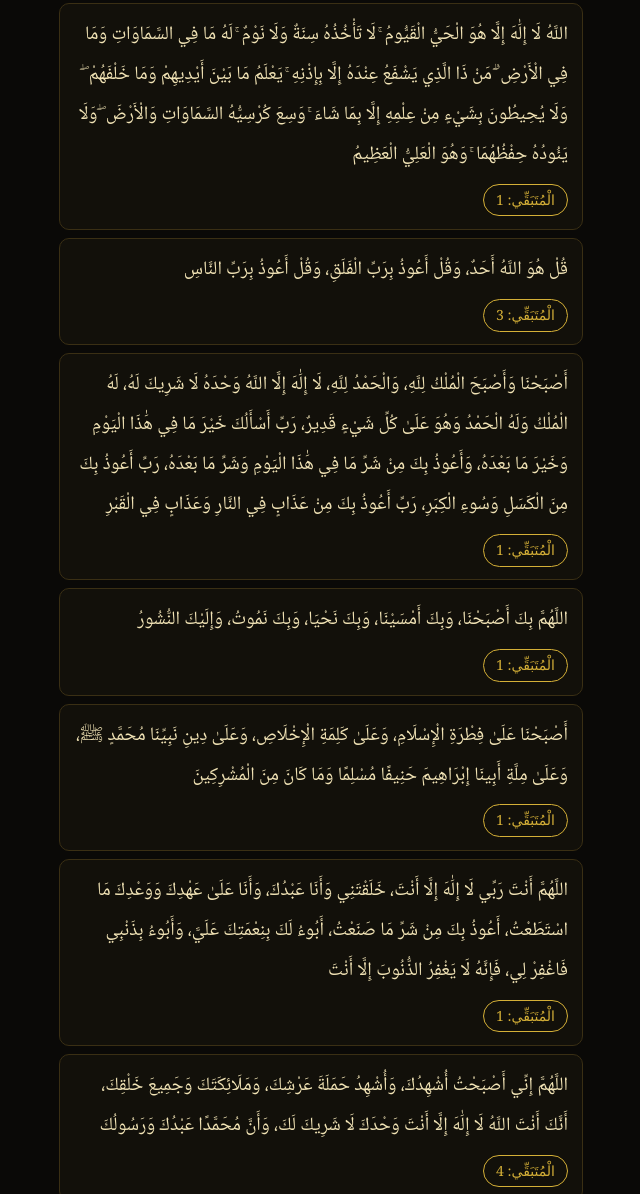
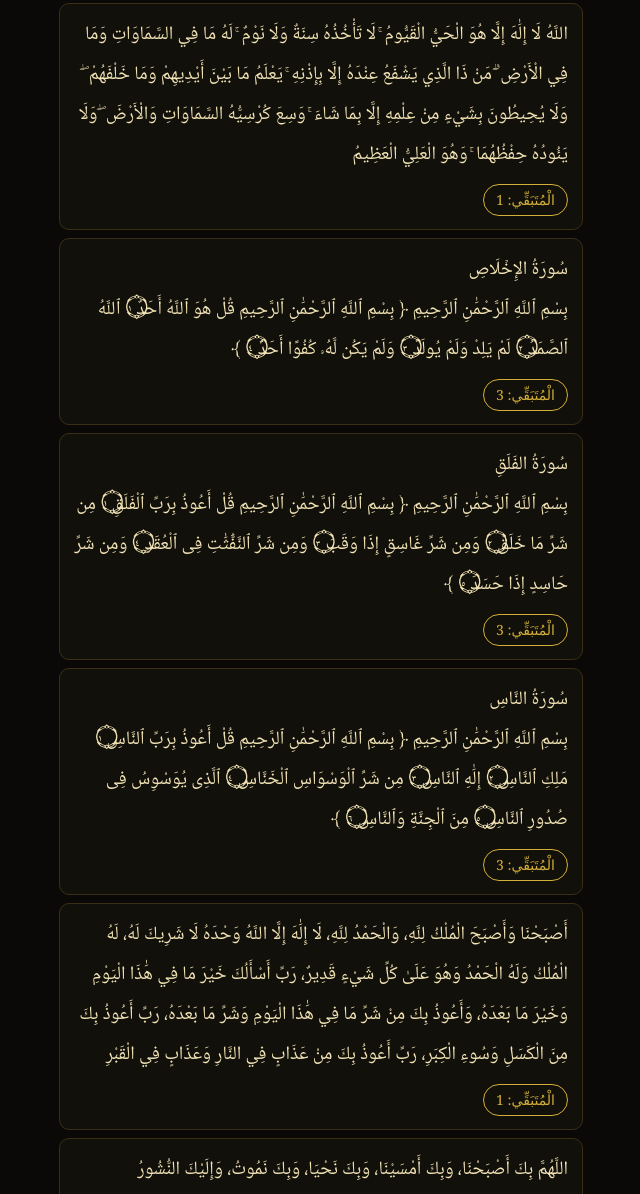
Before and after one commit to islami-tawba/islami-tawba, a plain HTML site: page index.html in a window 1280 px wide. Shown: the part 1830-3024 px from the top of the page, without its empty margins (319-959 px from the left). Drawn offline with Linux system fonts and the light colour scheme.

Commit message:
Update dhikr text formatting and add new entries

```diff
--- a/index.html
+++ b/index.html
@@ -57,7 +57,7 @@ h2{color:var(--g);font-size:22px;font-weight:700;margin:18px 0 6px}
 .foot{text-align:center;color:var(--g3);font-size:14px;margin-top:6px}
 .dhikr{display:block;width:100%;text-align:start;padding:12px 14px;border:1px solid #3a2f14;border-radius:10px;background:#12100a;margin:8px 0;cursor:pointer;-webkit-tap-highlight-color:transparent}
 .dhikr:active{background:#1d1709}
-.dhikr .txt{display:block;font-size:19px;line-height:2.1}
+.dhikr .txt{white-space:pre-line;display:block;font-size:19px;line-height:2.1}
 .dhikr .rem{display:inline-block;margin-top:8px;padding:2px 12px;border:1px solid var(--g);border-radius:20px;color:var(--g);font-size:14px;font-family:Georgia,serif}
 .dhikr.done{opacity:.5}
 .dhikr.done .rem{border-color:var(--g3);color:var(--g3)}
@@ -207,7 +207,9 @@ body.light .mode-btn{background:#fdf8e7dd;border-color:#c0a968;color:var(--g)}
   var AD={
     sabah:[
       {t:"اللَّهُ لَا إِلَٰهَ إِلَّا هُوَ الْحَيُّ الْقَيُّومُ ۚ لَا تَأْخُذُهُ سِنَةٌ وَلَا نَوْمٌ ۚ لَهُ مَا فِي السَّمَاوَاتِ وَمَا فِي الْأَرْضِ ۗ مَنْ ذَا الَّذِي يَشْفَعُ عِنْدَهُ إِلَّا بِإِذْنِهِ ۚ يَعْلَمُ مَا بَيْنَ أَيْدِيهِمْ وَمَا خَلْفَهُمْ ۖ وَلَا يُحِيطُونَ بِشَيْءٍ مِنْ عِلْمِهِ إِلَّا بِمَا شَاءَ ۚ وَسِعَ كُرْسِيُّهُ السَّمَاوَاتِ وَالْأَرْضَ ۖ وَلَا يَئُودُهُ حِفْظُهُمَا ۚ وَهُوَ الْعَلِيُّ الْعَظِيمُ",g:1},
-      {t:"قُلْ هُوَ اللَّهُ أَحَدٌ، وَقُلْ أَعُوذُ بِرَبِّ الْفَلَقِ، وَقُلْ أَعُوذُ بِرَبِّ النَّاسِ",g:3},
+      {t:"سُورَةُ الإِخۡلَاصِ\nبِسْمِ ٱللَّهِ ٱلرَّحْمَٰنِ ٱلرَّحِيمِ ﴿ بِسْمِ ٱللَّهِ ٱلرَّحْمَٰنِ ٱلرَّحِيمِ قُلْ هُوَ ٱللَّهُ أَحَدٌ ۝١ ٱللَّهُ ٱلصَّمَدُ ۝٢ لَمْ يَلِدْ وَلَمْ يُولَدْ ۝٣ وَلَمْ يَكُن لَّهُۥ كُفُوًا أَحَدٌۢ ۝٤ ﴾",g:3},
+      {t:"سُورَةُ الفَلَقِ\nبِسْمِ ٱللَّهِ ٱلرَّحْمَٰنِ ٱلرَّحِيمِ ﴿ بِسْمِ ٱللَّهِ ٱلرَّحْمَٰنِ ٱلرَّحِيمِ قُلْ أَعُوذُ بِرَبِّ ٱلْفَلَقِ ۝١ مِن شَرِّ مَا خَلَقَ ۝٢ وَمِن شَرِّ غَاسِقٍ إِذَا وَقَبَ ۝٣ وَمِن شَرِّ ٱلنَّفَّٰثَٰتِ فِى ٱلْعُقَدِ ۝٤ وَمِن شَرِّ حَاسِدٍ إِذَا حَسَدَ ۝٥ ﴾",g:3},
+      {t:"سُورَةُ النَّاسِ\nبِسْمِ ٱللَّهِ ٱلرَّحْمَٰنِ ٱلرَّحِيمِ ﴿ بِسْمِ ٱللَّهِ ٱلرَّحْمَٰنِ ٱلرَّحِيمِ قُلْ أَعُوذُ بِرَبِّ ٱلنَّاسِ ۝١ مَلِكِ ٱلنَّاسِ ۝٢ إِلَٰهِ ٱلنَّاسِ ۝٣ مِن شَرِّ ٱلْوَسْوَاسِ ٱلْخَنَّاسِ ۝٤ ٱلَّذِى يُوَسْوِسُ فِى صُدُورِ ٱلنَّاسِ ۝٥ مِنَ ٱلْجِنَّةِ وَٱلنَّاسِ ۝٦ ﴾",g:3},
       {t:"أَصْبَحْنَا وَأَصْبَحَ الْمُلْكُ لِلَّهِ، وَالْحَمْدُ لِلَّهِ، لَا إِلَٰهَ إِلَّا اللَّهُ وَحْدَهُ لَا شَرِيكَ لَهُ، لَهُ الْمُلْكُ وَلَهُ الْحَمْدُ وَهُوَ عَلَىٰ كُلِّ شَيْءٍ قَدِيرٌ، رَبِّ أَسْأَلُكَ خَيْرَ مَا فِي هَٰذَا الْيَوْمِ وَخَيْرَ مَا بَعْدَهُ، وَأَعُوذُ بِكَ مِنْ شَرِّ مَا فِي هَٰذَا الْيَوْمِ وَشَرِّ مَا بَعْدَهُ، رَبِّ أَعُوذُ بِكَ مِنَ الْكَسَلِ وَسُوءِ الْكِبَرِ، رَبِّ أَعُوذُ بِكَ مِنْ عَذَابٍ فِي النَّارِ وَعَذَابٍ فِي الْقَبْرِ",g:1},
       {t:"اللَّهُمَّ بِكَ أَصْبَحْنَا، وَبِكَ أَمْسَيْنَا، وَبِكَ نَحْيَا، وَبِكَ نَمُوتُ، وَإِلَيْكَ النُّشُورُ",g:1},
       {t:"أَصْبَحْنَا عَلَىٰ فِطْرَةِ الْإِسْلَامِ، وَعَلَىٰ كَلِمَةِ الْإِخْلَاصِ، وَعَلَىٰ دِينِ نَبِيِّنَا مُحَمَّدٍ ﷺ، وَعَلَىٰ مِلَّةِ أَبِينَا إِبْرَاهِيمَ حَنِيفًا مُسْلِمًا وَمَا كَانَ مِنَ الْمُشْرِكِينَ",g:1},
@@ -226,7 +228,9 @@ body.light .mode-btn{background:#fdf8e7dd;border-color:#c0a968;color:var(--g)}
     ],
     masaa:[
       {t:"اللَّهُ لَا إِلَٰهَ إِلَّا هُوَ الْحَيُّ الْقَيُّومُ ۚ لَا تَأْخُذُهُ سِنَةٌ وَلَا نَوْمٌ ۚ لَهُ مَا فِي السَّمَاوَاتِ وَمَا فِي الْأَرْضِ ۗ مَنْ ذَا الَّذِي يَشْفَعُ عِنْدَهُ إِلَّا بِإِذْنِهِ ۚ يَعْلَمُ مَا بَيْنَ أَيْدِيهِمْ وَمَا خَلْفَهُمْ ۖ وَلَا يُحِيطُونَ بِشَيْءٍ مِنْ عِلْمِهِ إِلَّا بِمَا شَاءَ ۚ وَسِعَ كُرْسِيُّهُ السَّمَاوَاتِ وَالْأَرْضَ ۖ وَلَا يَئُودُهُ حِفْظُهُمَا ۚ وَهُوَ الْعَلِيُّ الْعَظِيمُ",g:1},
-      {t:"قُلْ هُوَ اللَّهُ أَحَدٌ، وَقُلْ أَعُوذُ بِرَبِّ الْفَلَقِ، وَقُلْ أَعُوذُ بِرَبِّ النَّاسِ",g:3},
+      {t:"سُورَةُ الإِخۡلَاصِ\nبِسْمِ ٱللَّهِ ٱلرَّحْمَٰنِ ٱلرَّحِيمِ ﴿ بِسْمِ ٱللَّهِ ٱلرَّحْمَٰنِ ٱلرَّحِيمِ قُلْ هُوَ ٱللَّهُ أَحَدٌ ۝١ ٱللَّهُ ٱلصَّمَدُ ۝٢ لَمْ يَلِدْ وَلَمْ يُولَدْ ۝٣ وَلَمْ يَكُن لَّهُۥ كُفُوًا أَحَدٌۢ ۝٤ ﴾",g:3},
+      {t:"سُورَةُ الفَلَقِ\nبِسْمِ ٱللَّهِ ٱلرَّحْمَٰنِ ٱلرَّحِيمِ ﴿ بِسْمِ ٱللَّهِ ٱلرَّحْمَٰنِ ٱلرَّحِيمِ قُلْ أَعُوذُ بِرَبِّ ٱلْفَلَقِ ۝١ مِن شَرِّ مَا خَلَقَ ۝٢ وَمِن شَرِّ غَاسِقٍ إِذَا وَقَبَ ۝٣ وَمِن شَرِّ ٱلنَّفَّٰثَٰتِ فِى ٱلْعُقَدِ ۝٤ وَمِن شَرِّ حَاسِدٍ إِذَا حَسَدَ ۝٥ ﴾",g:3},
+      {t:"سُورَةُ النَّاسِ\nبِسْمِ ٱللَّهِ ٱلرَّحْمَٰنِ ٱلرَّحِيمِ ﴿ بِسْمِ ٱللَّهِ ٱلرَّحْمَٰنِ ٱلرَّحِيمِ قُلْ أَعُوذُ بِرَبِّ ٱلنَّاسِ ۝١ مَلِكِ ٱلنَّاسِ ۝٢ إِلَٰهِ ٱلنَّاسِ ۝٣ مِن شَرِّ ٱلْوَسْوَاسِ ٱلْخَنَّاسِ ۝٤ ٱلَّذِى يُوَسْوِسُ فِى صُدُورِ ٱلنَّاسِ ۝٥ مِنَ ٱلْجِنَّةِ وَٱلنَّاسِ ۝٦ ﴾",g:3},
       {t:"أَمْسَيْنَا وَأَمْسَى الْمُلْكُ لِلَّهِ، وَالْحَمْدُ لِلَّهِ، لَا إِلَٰهَ إِلَّا اللَّهُ وَحْدَهُ لَا شَرِيكَ لَهُ، لَهُ الْمُلْكُ وَلَهُ الْحَمْدُ وَهُوَ عَلَىٰ كُلِّ شَيْءٍ قَدِيرٌ، رَبِّ أَسْأَلُكَ خَيْرَ مَا فِي هَٰذِهِ اللَّيْلَةِ وَخَيْرَ مَا بَعْدَهَا، وَأَعُوذُ بِكَ مِنْ شَرِّ مَا فِي هَٰذِهِ اللَّيْلَةِ وَشَرِّ مَا بَعْدَهَا، رَبِّ أَعُوذُ بِكَ مِنَ الْكَسَلِ وَسُوءِ الْكِبَرِ، رَبِّ أَعُوذُ بِكَ مِنْ عَذَابٍ فِي النَّارِ وَعَذَابٍ فِي الْقَبْرِ",g:1},
       {t:"اللَّهُمَّ بِكَ أَمْسَيْنَا، وَبِكَ أَصْبَحْنَا، وَبِكَ نَحْيَا، وَبِكَ نَمُوتُ، وَإِلَيْكَ الْمَصِيرُ",g:1},
       {t:"أَمْسَيْنَا عَلَىٰ فِطْرَةِ الْإِسْلَامِ، وَعَلَىٰ كَلِمَةِ الْإِخْلَاصِ، وَعَلَىٰ دِينِ نَبِيِّنَا مُحَمَّدٍ ﷺ، وَعَلَىٰ مِلَّةِ أَبِينَا إِبْرَاهِيمَ حَنِيفًا مُسْلِمًا وَمَا كَانَ مِنَ الْمُشْرِكِينَ",g:1},
```
